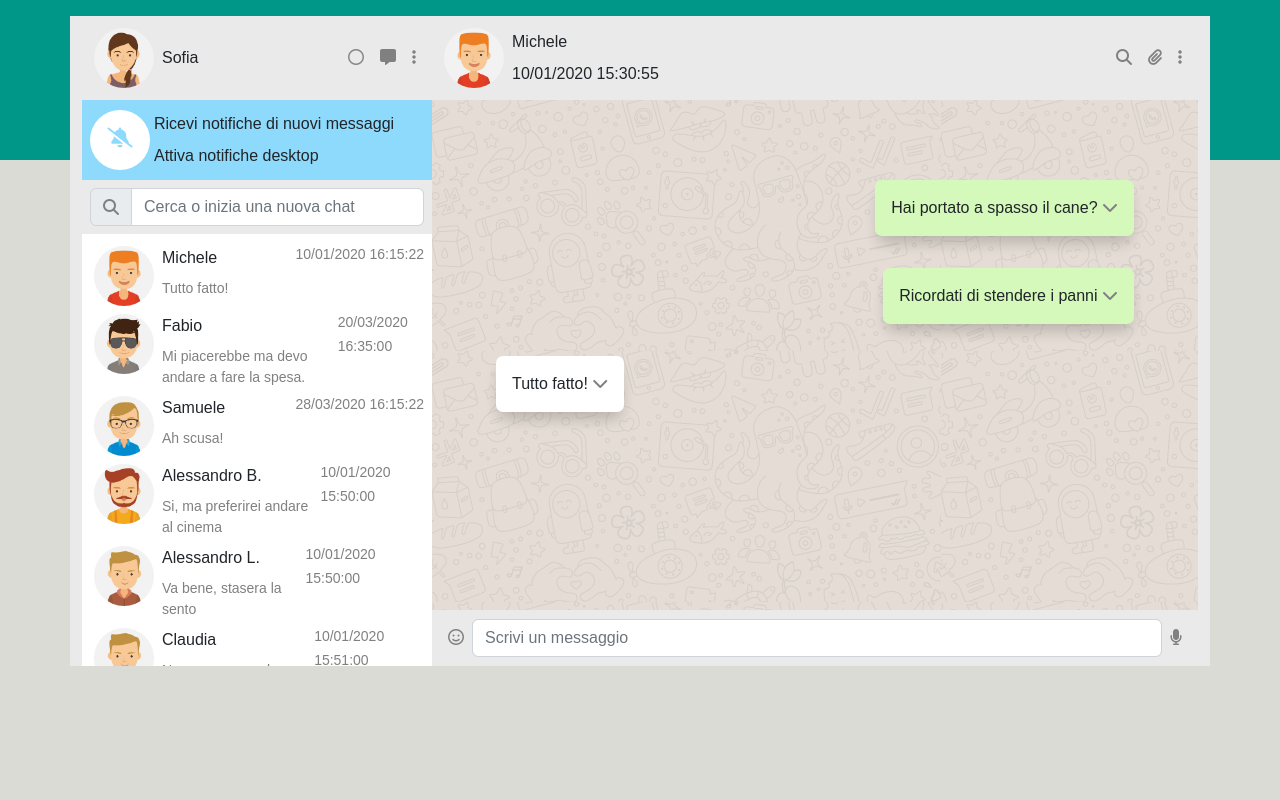
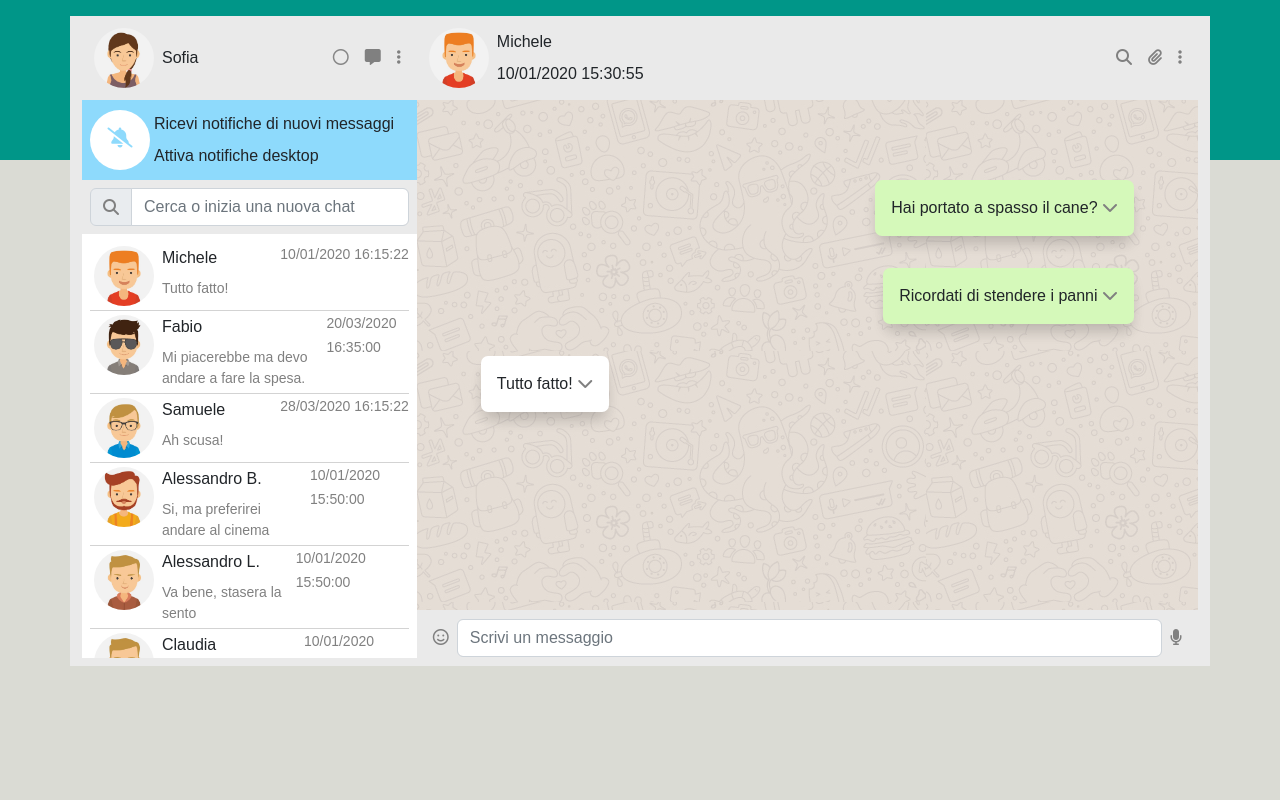
Before and after one commit to MatteoGaloni/vue-boolzapp, a plain HTML site: page index.html in a window 1280 px wide. Drawn offline with nearby package versions, Linux system fonts and the light colour scheme.

Commit message:
add text-break to chat and percentage width to container

```diff
--- a/css/style.css
+++ b/css/style.css
@@ -48,9 +48,10 @@ i {
 
 /* *************Left Wrapper**************** */
 #left-wrapper {
-    width: 350px;
+    width: 30%;
     display: flex;
     flex-direction: column;
+    padding-bottom: 8px;
 }
 
 #second-row {
@@ -67,11 +68,21 @@ i {
     background-color: white;
 }
 
+#chat {
+    border-bottom: solid 1px;
+    border-color: lightgray;
+}
+
+#chat:hover {
+    cursor: pointer;
+    background-color: lightgray;
+}
+
 /* ************************************************ */
 
 
 #right-wrapper {
-    flex-grow: 1;
+    width: 70%;
 }
 
 
@@ -103,16 +114,19 @@ i {
 .received {
     background-color: white;
 
+
 }
 
 
 .messageInfo {
+    border: solid 1px;
+    border-color: lightgray;
     background-color: white;
     justify-content: space-evenly;
     position: absolute;
     padding: 1rem;
     z-index: 1;
-    left: 30%;
+    right: 10%;
     width: 150px;
     border-radius: 2px;
 }
--- a/index.html
+++ b/index.html
@@ -101,7 +101,7 @@
                         <div id="message-wrapper" v-for="(mes, index) in contacts[currentContact].messages"
                             :class="mes.status == 'sent' ? 'justify-content-end' : 'justify-content-start' "
                             class="d-flex">
-                            <div :class="mes.status == 'sent' ? 'sent' : 'received'" class="sms">
+                            <div :class="mes.status == 'sent' ? 'sent' : 'received'" class="sms text-break">
                                 {{mes.message}}
                                 <span @click="showOptions(index)"><i
                                         class="info_messages fa-solid fa-chevron-down"></i></span>
@@ -120,7 +120,7 @@
                     <div class="p-2">
                         <span><i class="fa-regular fa-face-smile"></i></span>
                     </div>
-                    <input v-model="newMessage" @keyup.enter="addMessage()" type="text" class="form-control"
+                    <input id="input" v-model="newMessage" @keyup.enter="addMessage()" type="text" class="form-control"
                         placeholder="Scrivi un messaggio" aria-label="Username" aria-describedby="basic-addon1">
                     <div class="p-2">
                         <span><i class="fa-solid fa-microphone"></i></span>
```
